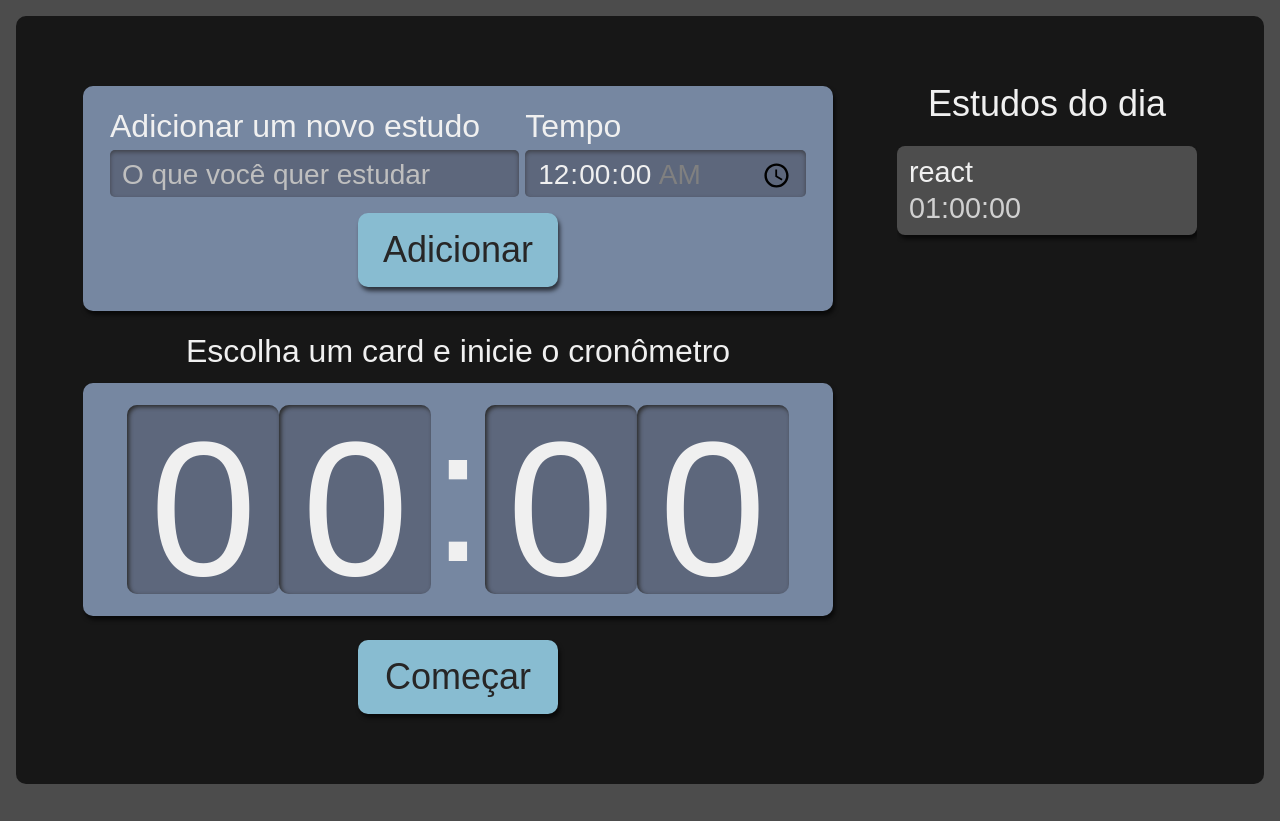
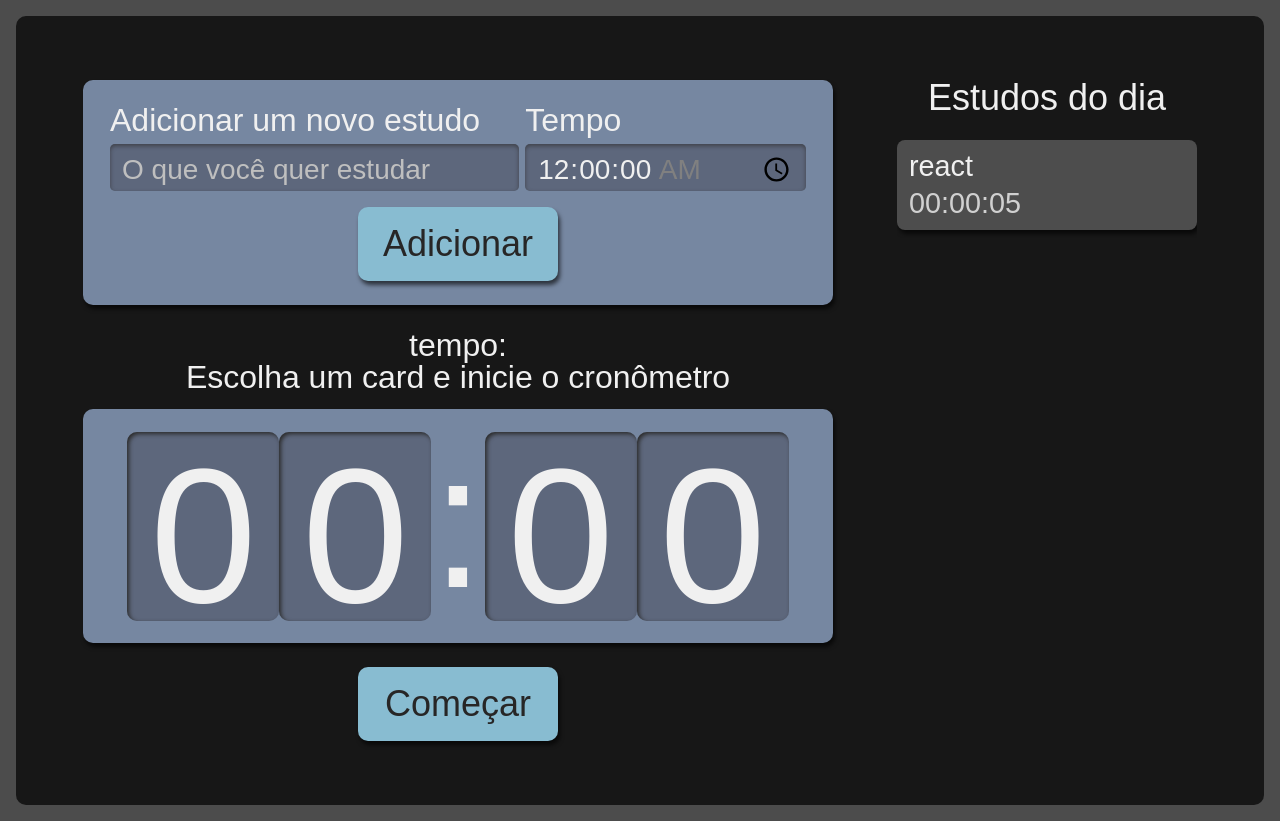
Before and after one commit to VictorIshizuka/App-Studies, a React (Vite) app: page / in a window 1280 px wide. Before the commit the page ends 800 px from the top, so only its background shows below. Built offline with nearby package versions, Linux system fonts and the light colour scheme.

Commit message:
Feat: created functional chronometer

```diff
--- /dev/null
+++ b/src/common/utils/date.ts
@@ -0,0 +1,6 @@
+export function ConvertInSec(date: string) {
+  const [hours = "0", minutes = "0", seconds = "0"] = date.split(":");
+  const hourInSec = Number(hours) * 3600;
+  const minutesInSec = Number(minutes) * 60;
+  return hourInSec + minutesInSec + Number(seconds);
+}
--- a/src/components/Button/index.tsx
+++ b/src/components/Button/index.tsx
@@ -5,7 +5,9 @@ export class Button extends React.Component {
   render(): ReactNode {
     return (
       <>
-        <button className={style.button}>{this.props.children}</button>
+        <button className={style.button} onClick={this.props.onClick}>
+          {this.props.children}
+        </button>
       </>
     );
   }
--- a/src/components/List/ItemList/index.tsx
+++ b/src/components/List/ItemList/index.tsx
@@ -9,10 +9,13 @@ export const ItemList = ({
   id,
   selectedTask,
 }: Props) => {
+  console.log(completed);
   return (
     <>
       <li
-        className={`${style.item} ${selected ? style.itemSelected : ""}`}
+        className={`${style.item} ${selected ? style.itemSelected : ""} ${
+          completed ? style.itemCompleted : ""
+        }`}
         onClick={() => selectedTask({ task, time, selected, completed, id })}
       >
         <h3>{task}</h3>
--- a/src/components/stopwatch/Clock/index.tsx
+++ b/src/components/stopwatch/Clock/index.tsx
@@ -1,13 +1,21 @@
 import style from "./clock.module.scss";
 
-export const Clock = () => {
+interface TimeT {
+  time: number | undefined;
+}
+
+export const Clock = ({ time = 0 }: TimeT) => {
+  const minutes = Math.floor(time / 60);
+  const seconds = time % 60;
+  const [minutesTen, minutesUnit] = String(minutes).padStart(2, "0");
+  const [secondsTen, secondsUnit] = String(seconds).padStart(2, "0");
   return (
     <>
-      <span className={style.clockNumber}>0</span>
-      <span className={style.clockNumber}>0</span>
+      <span className={style.clockNumber}>{minutesTen}</span>
+      <span className={style.clockNumber}>{minutesUnit}</span>
       <span className={style.clockDivider}>:</span>
-      <span className={style.clockNumber}>0</span>
-      <span className={style.clockNumber}>0</span>
+      <span className={style.clockNumber}>{secondsTen}</span>
+      <span className={style.clockNumber}>{secondsUnit}</span>
     </>
   );
 };
--- a/src/components/stopwatch/index.tsx
+++ b/src/components/stopwatch/index.tsx
@@ -1,15 +1,48 @@
 import style from "./stopwatch.module.scss";
 import { Button } from "../Button";
 import { Clock } from "./Clock";
+import { ConvertInSec } from "../../common/utils/date";
+import { TaskT } from "../../types";
+import { useEffect, useState } from "react";
 
-export const StopWatch = () => {
+interface Props {
+  selected: TaskT | undefined;
+  finallyTask: () => void;
+}
+
+export const StopWatch = ({ selected, finallyTask }: Props) => {
+  const [isTime, setIsTime] = useState<number>();
+
+  function regressiveTeam(count: number = 0) {
+    setTimeout(() => {
+      if (count > 0) {
+        setIsTime(count - 1);
+        return regressiveTeam(count - 1);
+      }
+      finallyTask();
+    }, 1000);
+  }
+
+  useEffect(() => {
+    if (selected?.time) {
+      setIsTime(ConvertInSec(String(selected?.time)));
+    }
+  }, [selected?.time]);
   return (
     <div className={style.stopWatch}>
+      <p>tempo:{isTime}</p>
       <p className={style.title}> Escolha um card e inicie o cronômetro </p>
       <div className={style.clockWrapper}>
-        <Clock />
+        <Clock time={isTime} />
       </div>
-      <Button className={style.button}>Começar</Button>
+      <Button
+        className={style.button}
+        onClick={() => {
+          regressiveTeam(isTime);
+        }}
+      >
+        Começar
+      </Button>
     </div>
   );
 };
--- a/src/pages/App.tsx
+++ b/src/pages/App.tsx
@@ -10,7 +10,7 @@ function App() {
   const [isTasks, setIsTasks] = useState<TaskT[]>([
     {
       task: "react",
-      time: "01:00:00",
+      time: "00:00:05",
       completed: false,
       id: "2",
       selected: false,
@@ -22,15 +22,33 @@ function App() {
     setIsTasks(oldTasks =>
       oldTasks.map(task => ({
         ...task,
-        selected: task.id === isSelected?.id ? true : false,
+        selected: task.id === selectedTask?.id ? true : false,
       }))
     );
+  }
+
+  function finallyTask() {
+    if (isSelected) {
+      setIsSelect(undefined);
+      setIsTasks(oldTasks =>
+        oldTasks.map(task => {
+          if (task.id === isSelected.id) {
+            return {
+              ...task,
+              selected: false,
+              completed: true,
+            };
+          }
+          return task;
+        })
+      );
+    }
   }
 
   return (
     <div className={style.AppStyle}>
       <Form setState={setIsTasks} />
-      <StopWatch />
+      <StopWatch selected={isSelected} finallyTask={finallyTask} />
       <List tasks={isTasks} selectedTask={selectedTask} />
     </div>
   );
--- a/tsconfig.json
+++ b/tsconfig.json
@@ -13,6 +13,7 @@
     "isolatedModules": true,
     "noEmit": true,
     "jsx": "react-jsx",
+    "downlevelIteration": true,
     "plugins": [{ "name": "typescript-plugin-css-modules" }],
 
     /* Linting */
```
Also changed, not shown: 1 other file (tests, documents, lock files or other folders).
